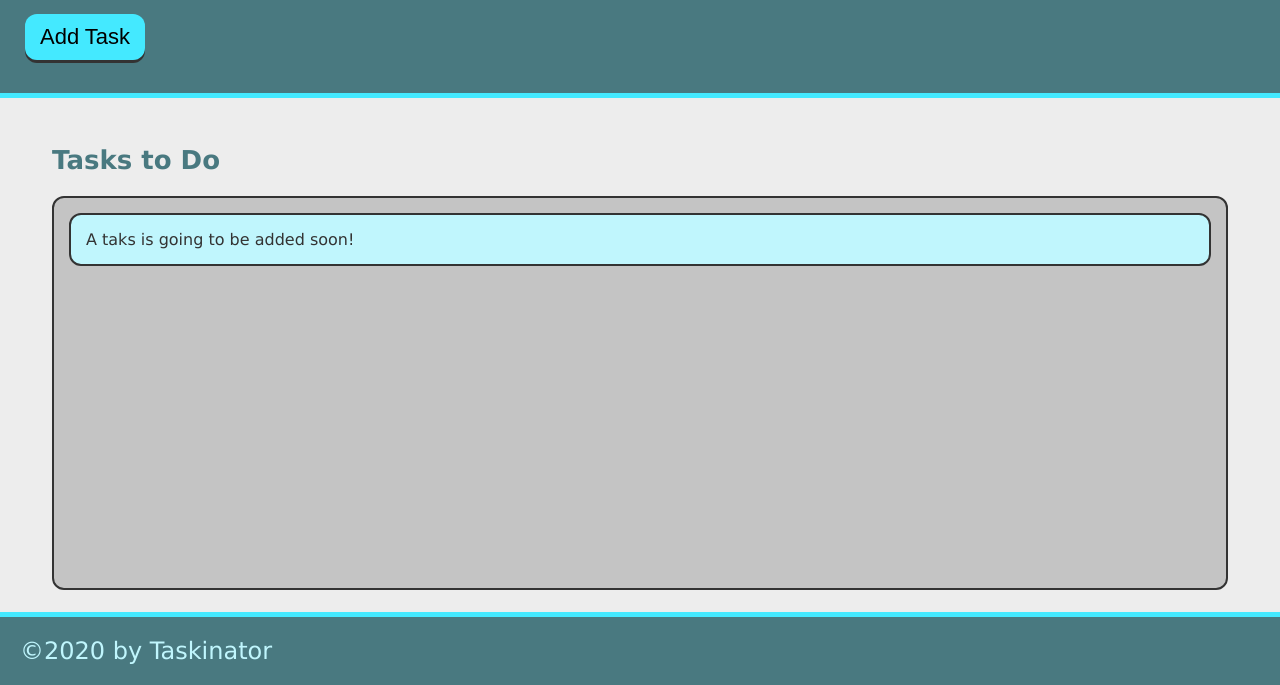
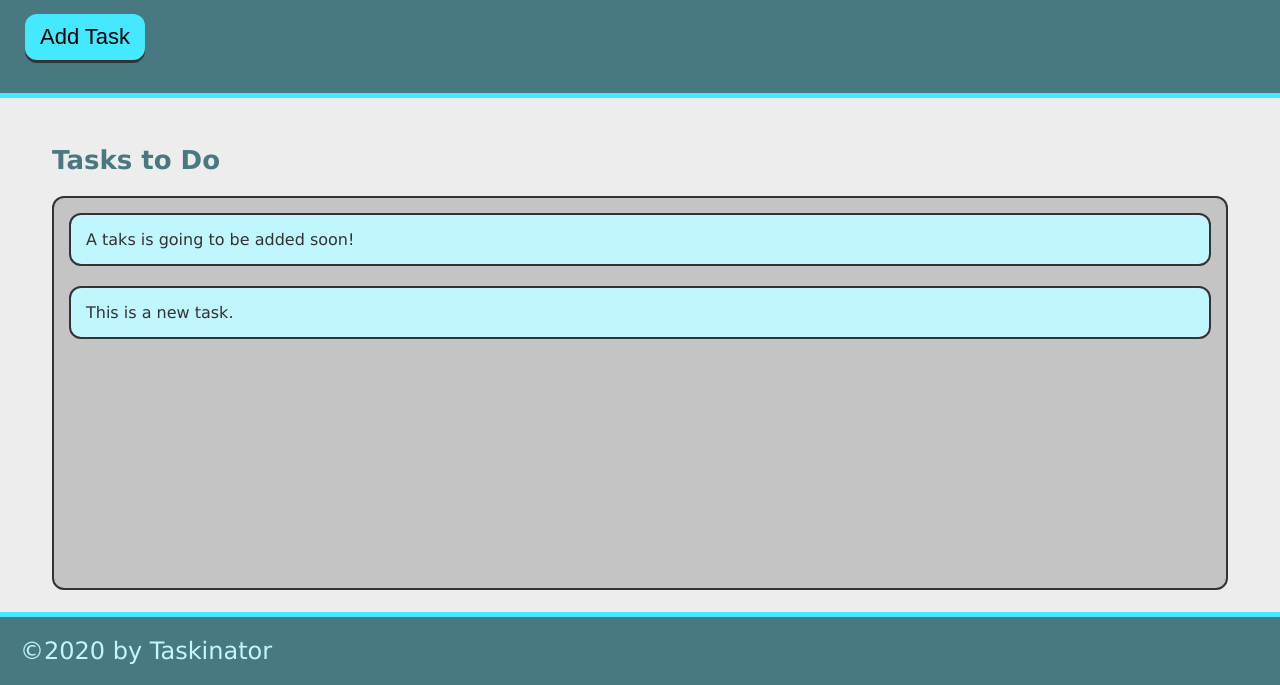
Before and after one commit to meiliou/taskinator, a plain HTML site: page index.html in a window 1280 px wide. Both pictures are taken after a click on the button "Add Task". Shown: the part 115-800 px from the top of the page. Drawn offline with Linux system fonts and the light colour scheme.

Commit message:
assign click to Add Task button using DOM

```diff
--- a/assets/js/script.js
+++ b/assets/js/script.js
@@ -0,0 +1,16 @@
+// create two DOM elements by finding the item via querySelector and specific ID set in html
+var buttonEl = document.querySelector("#save-task");
+var tasksToDoEl = document.querySelector("#tasks-to-do");
+
+var createTaskHandler = function() {
+// create a list item that has the look/feel and content as looked up
+// then append these details to the previously created variable
+    var listItemEl = document.createElement("li");
+    listItemEl.className = "task-item";
+    listItemEl.textContent = "This is a new task.";
+    tasksToDoEl.appendChild(listItemEl);
+// end up with html that looks like it has another list item.
+}
+
+// When the button is clicked (event listener) the the following happens (event handler):
+buttonEl.addEventListener("click", createTaskHandler);
--- a/index.html
+++ b/index.html
@@ -13,14 +13,14 @@
     <header>
         <h1 class="page-title">Taskinator</h1>
         <p>Click the button below to add a new task!</p>
-        <button class="btn">Add Task</button>
+        <button class="btn" id="save-task">Add Task</button>
     </header>
 
     <!-- Main -->
     <main class="page-content">
         <section class="task-list-wrapper">
             <h2 class="list-title">Tasks to Do</h2>
-            <ul class="task-list">
+            <ul class="task-list" id="tasks-to-do">
                 <li class="task-item">A taks is going to be added soon!</li>
             </ul>
         </section>
```
